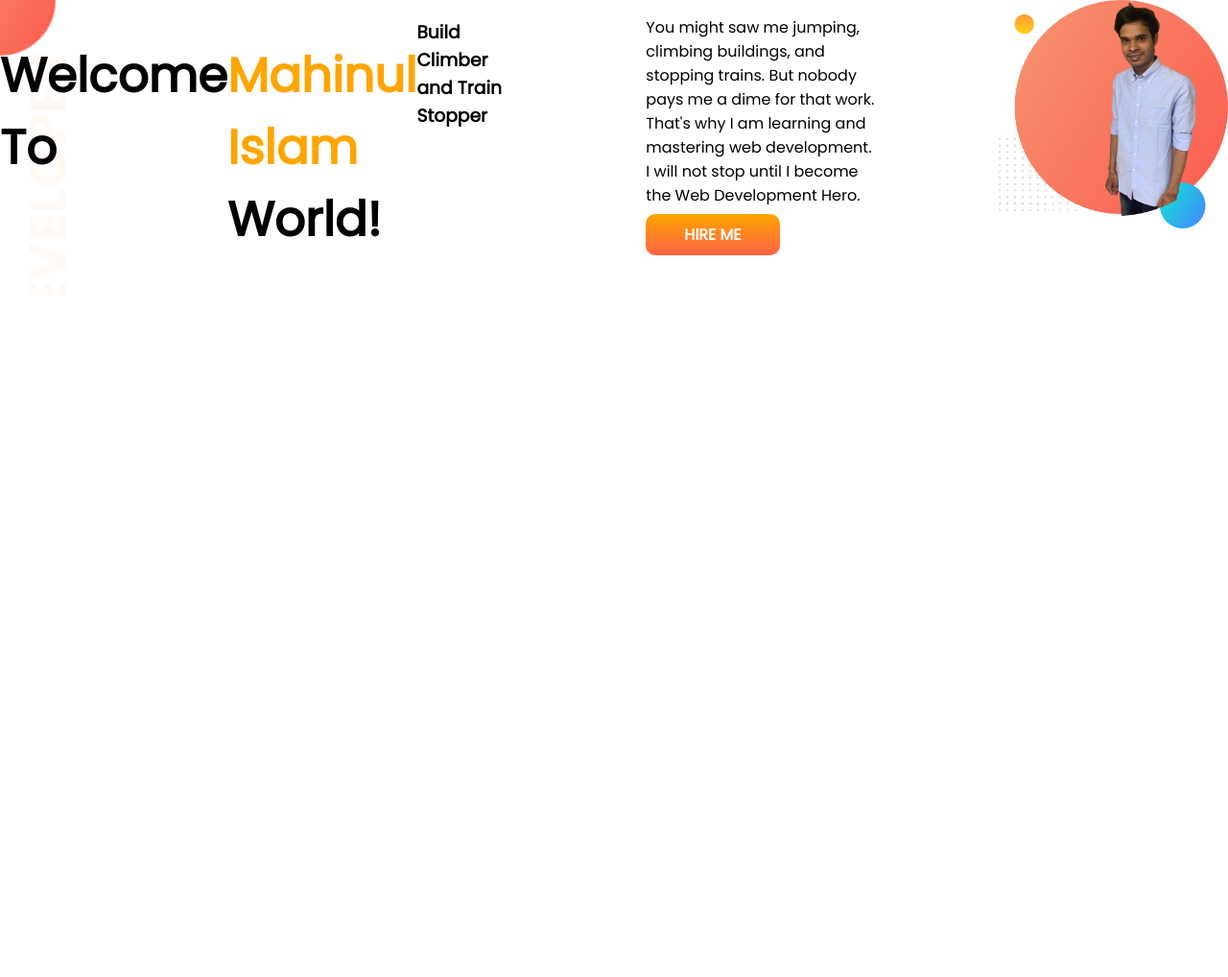
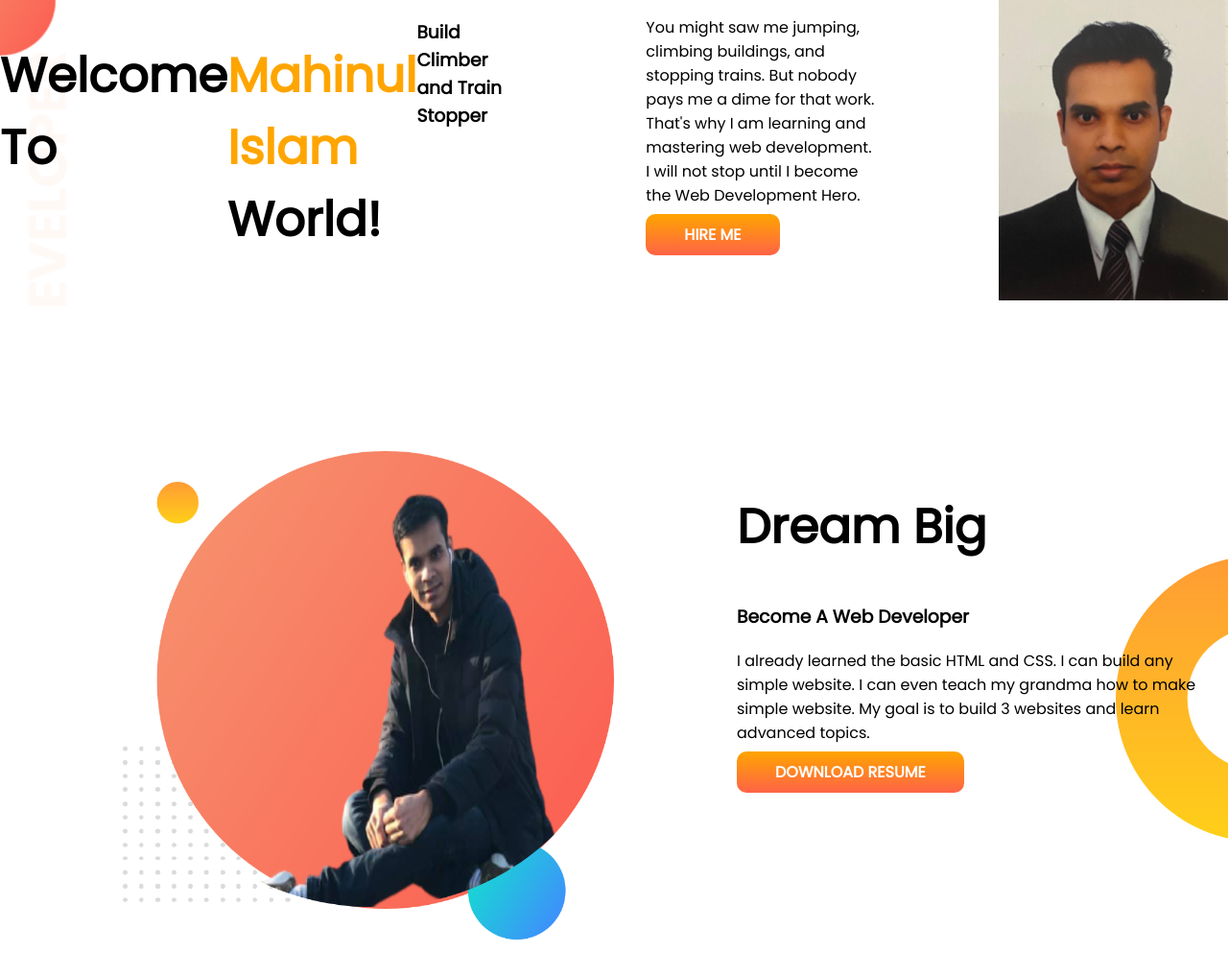
Before and after one commit to mahin993/developer-portfolio, a plain HTML site: page index.html in a window 1280 px wide. Shown: the whole page at 96% size. Before the commit the page ends 800 px from the top, so only its background shows below. Drawn offline with Linux system fonts and the light colour scheme.

Commit message:
dream added

```diff
--- a/index.html
+++ b/index.html
@@ -25,8 +25,25 @@
         </div>
 
         <div class="half-width">
-            <img src="mahin/my-bg.png" alt="">
+            <img src="mahin/m.jpg" alt="">
         </div>
+    </section>
+
+    <section class="dream-big">
+
+        <div class="half-width">
+            <img src="mahin/my-bg (1).png" alt="">
+        </div>
+
+        <div class="half-width">
+            <h1>Dream Big</h1>
+            <h3>Become A Web Developer</h3>
+            <p>I already learned the basic HTML and CSS. I can build any simple website. I can even teach my grandma how
+                to make simple website. My goal is to build 3 websites and learn advanced topics.</p>
+            <a class="link-button" target="_blank" href="">DOWNLOAD RESUME</a>
+        </div>
+
+
     </section>
 </body>
 
--- a/style.css
+++ b/style.css
@@ -10,6 +10,7 @@ h1{
 }
 section{
     display: flex;
+    margin-bottom: 150px;
 }
 .half-width{
     width: 50%;
@@ -30,3 +31,9 @@ section{
     background-image: url(images/top-banner.png);
     background-repeat: no-repeat;
 }
+
+.dream-big{
+    background-image: url(images/dream-bg.png);
+    background-repeat: no-repeat;
+    background-position: right;
+}
```
